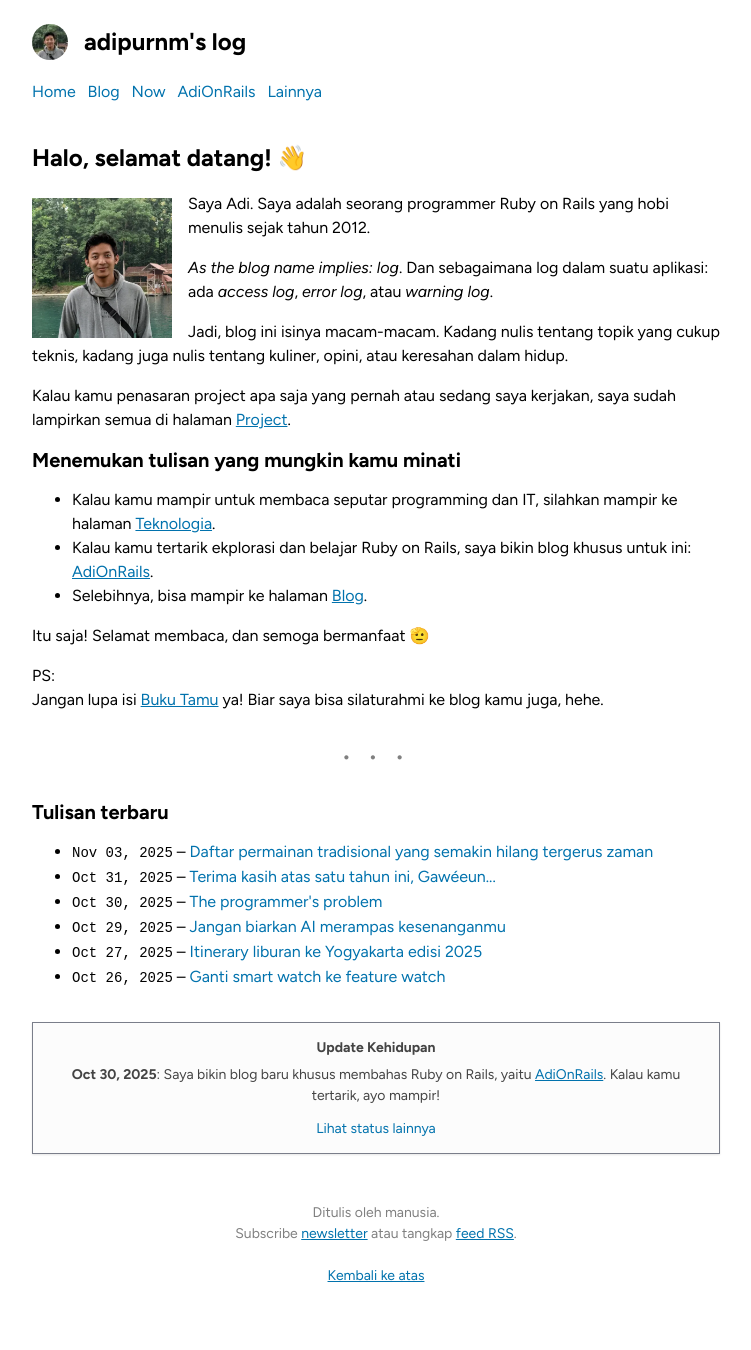
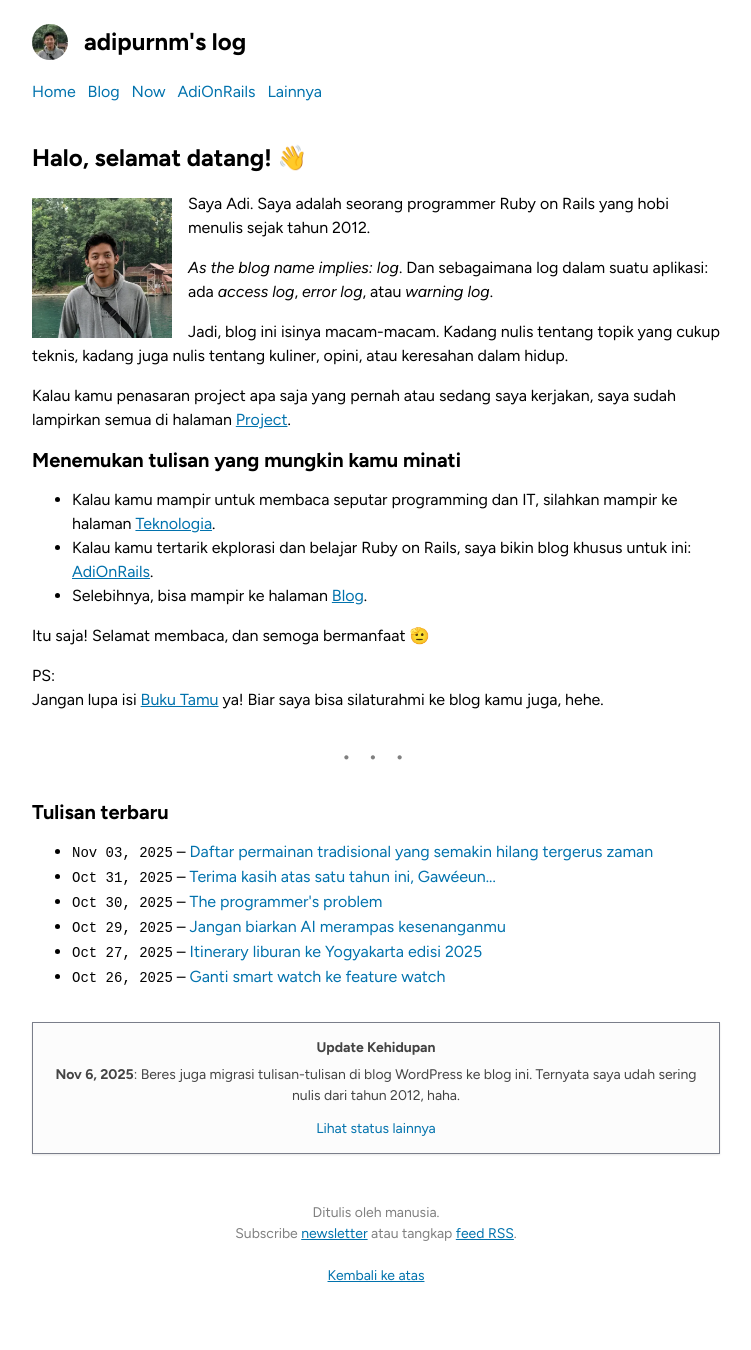
Before and after one commit to adiprnm/weblog, a Jekyll site: the page built from index.html, in a window 1280 px wide. Shown: the whole page, without its empty margins (264-1015 px from the left). Built offline with Jekyll 4.4.1, drawn with Linux system fonts in a browser that asks for light colours.

Commit message:
Update status

```diff
--- a/_data/statuses.yml
+++ b/_data/statuses.yml
@@ -1,3 +1,5 @@
+- date: 2025-11-06
+  status: Beres juga migrasi tulisan-tulisan di blog WordPress ke blog ini. Ternyata saya udah sering nulis dari tahun 2012, haha.
 - date: 2025-10-30
   status: Saya bikin blog baru khusus membahas Ruby on Rails, yaitu <a href="https://adionrails.com">AdiOnRails</a>. Kalau kamu tertarik, ayo mampir!
 - date: 2025-10-25
```
